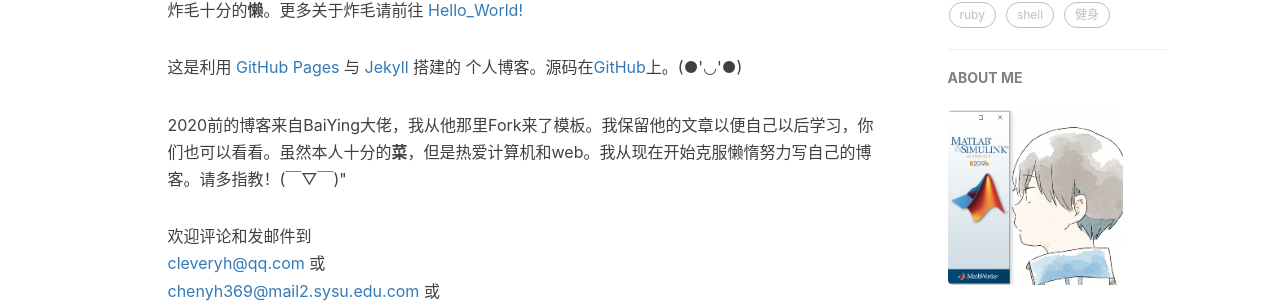
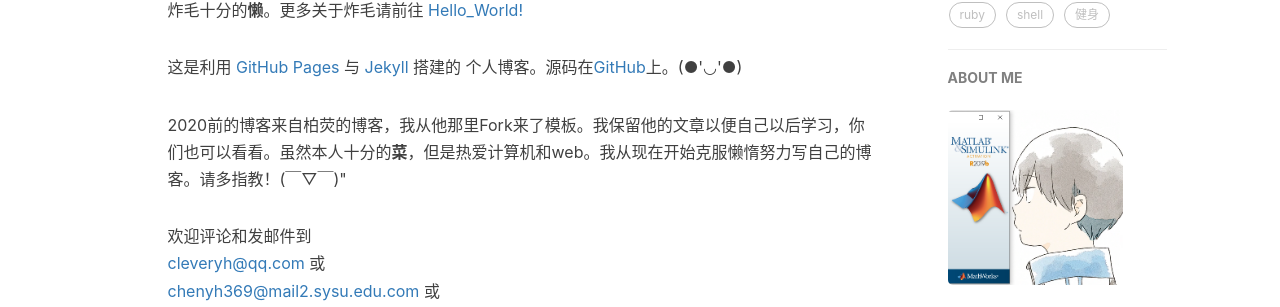
Before and after one commit to lzzmm/lzzmm.github.io, a Jekyll site: the page built from about.html, in a window 1280 px wide. Shown: the part 740-1047 px from the top of the page. Built offline with Jekyll 4.4.1, drawn with Linux system fonts in a browser that asks for light colours; nearby versions of some CDN libraries; comment, search, counter and statistics services are not loaded.

Commit message:
Update BY in Chinese

```diff
--- a/about.html
+++ b/about.html
@@ -25,7 +25,7 @@ header-img: "img/post-bg-rwd.jpg"
 
     <p>这是利用 <a href="https://pages.github.com/">GitHub Pages</a> 与 <a href="http://jekyll.com.cn/">Jekyll</a> 搭建的 个人博客。源码在<a href="https://github.com/CleverYh/cleveryh.github.io_">GitHub</a>上。(●'◡'●)</p>
 
-    <p>2020前的博客来自BaiYing大佬，我从他那里Fork来了模板。我保留他的文章以便自己以后学习，你们也可以看看。虽然本人十分的<strong>菜</strong>，但是热爱计算机和web。我从现在开始克服懒惰努力写自己的博客。请多指教！(￣▽￣)"</p>
+    <p>2020前的博客来自柏荧的博客，我从他那里Fork来了模板。我保留他的文章以便自己以后学习，你们也可以看看。虽然本人十分的<strong>菜</strong>，但是热爱计算机和web。我从现在开始克服懒惰努力写自己的博客。请多指教！(￣▽￣)"</p>
 
     <p>欢迎评论和发邮件到 <br> <a href="mailto:cleveryh@qq.com">cleveryh@qq.com</a> 或 <br> <a href="mailto:chenyh369@mail2.sysu.edu.com">chenyh369@mail2.sysu.edu.com</a> 或 <br> <a href="mailto:cortexcyh@gmail.com">cortexcyh@gmail.com</a> <br> 指出错误或与我交流(●'◡'●)</p>
 
```
